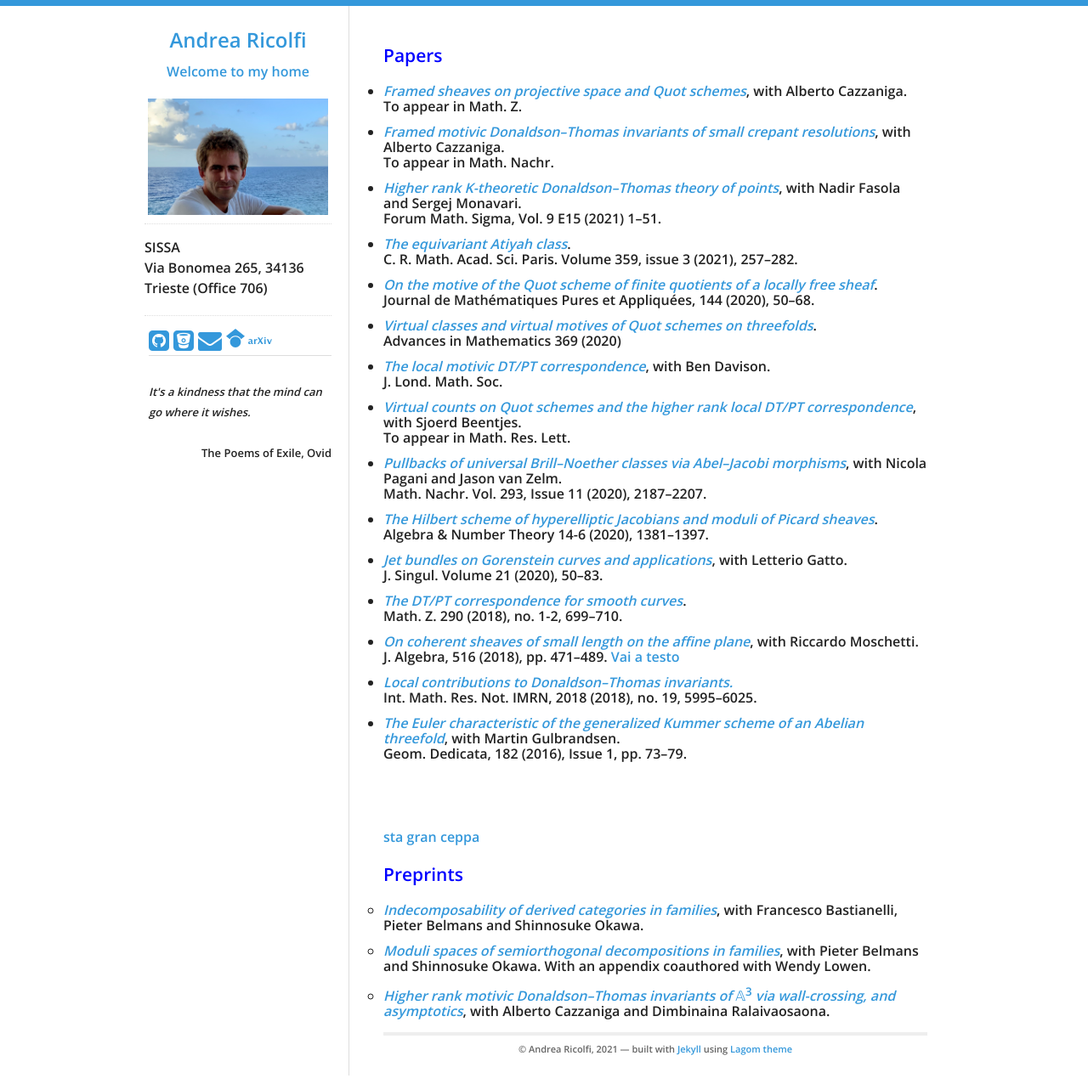
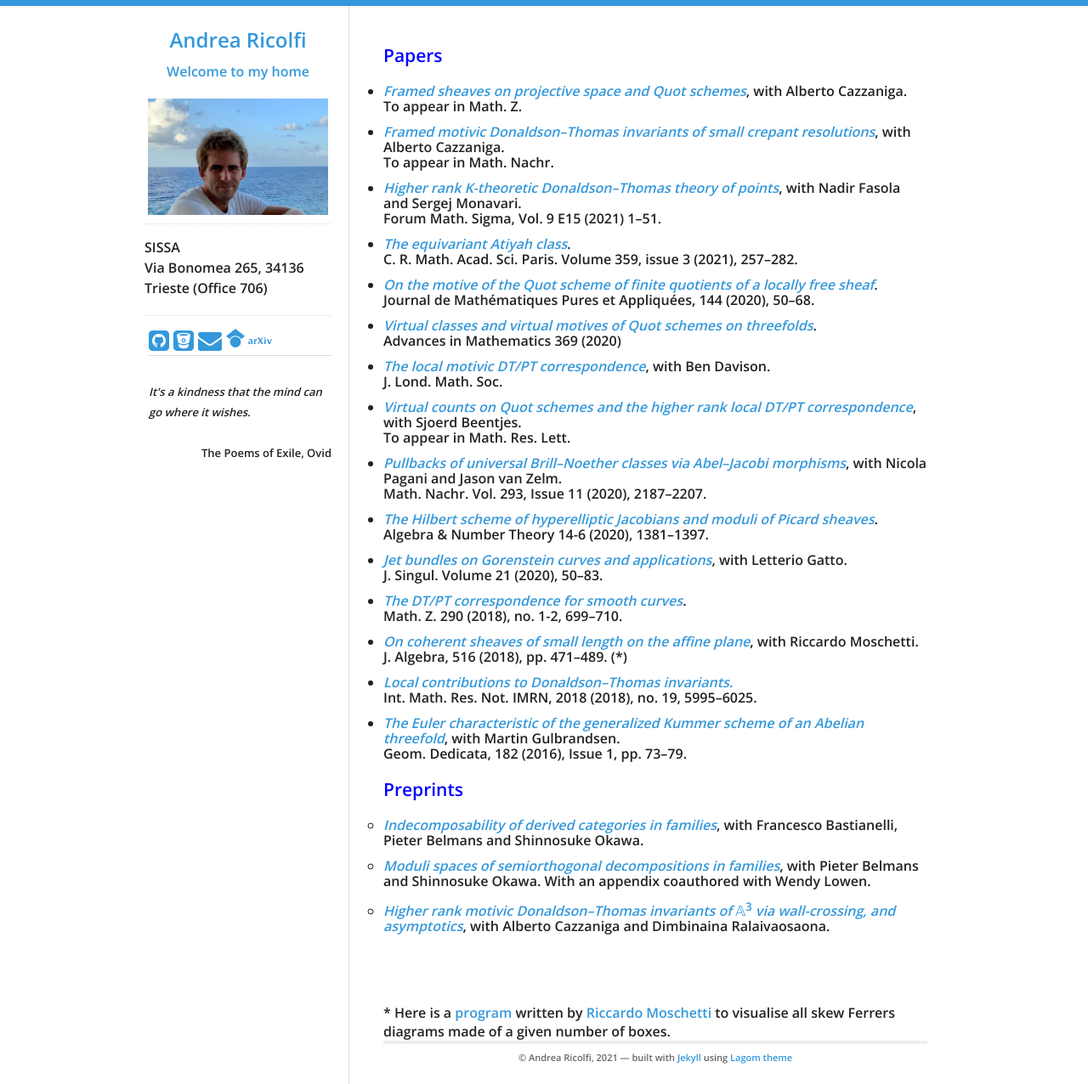
Before and after one commit to atricolfi/atricolfi.github.io, a Jekyll site: the page built from MATHEMATICS/Papers.html, in a window 1280 px wide. Shown: the whole page at 85% size. Built offline with Jekyll 4.4.1, drawn with Linux system fonts in a browser that asks for light colours.

Commit message:
Update Papers.html

```diff
--- a/MATHEMATICS/Papers.html
+++ b/MATHEMATICS/Papers.html
@@ -85,7 +85,7 @@ Math. Z. 290 (2018), no. 1-2, 699&#8211;710.
 
     <li><a href="https://www.sciencedirect.com/science/article/pii/S0021869318305477?via%3Dihub"><em>On coherent sheaves of small length on the affine plane</em></a>, with Riccardo Moschetti.
        <br>
-J. Algebra, 516 (2018), pp. 471&#8211;489. <a href="#ancora">Vai a testo</a>
+J. Algebra, 516 (2018), pp. 471&#8211;489. (*)
 <!--[<a href="https://www.sciencedirect.com/science/article/pii/S0021869318305477?via%3Dihub">Journal</a>]-->
     </li>
 
@@ -101,14 +101,7 @@ Geom. Dedicata, 182 (2016), Issue 1, pp. 73&#8211;79.
 <!--[<a href="http://link.springer.com/article/10.1007/s10711-015-0128-y">Journal</a>]-->
      </li>
 
-   <br>
-   <br>
-   <br>
-  <!--<font size="2.7" color="#9B142B"> Here is a <a href="moduli.html">program</a> written by <a href="https://sites.google.com/site/moschettiriccardo/">Riccardo Moschetti</a>
-  to visualise all skew Ferrers diagrams made of a given number of boxes. </font>-->
- <a name="ancora">sta gran ceppa</a>
-
-  </ul>
+ </ul>
 </div>
 
 
@@ -139,8 +132,18 @@ Geom. Dedicata, 182 (2016), Issue 1, pp. 73&#8211;79.
       with Alberto Cazzaniga and Dimbinaina Ralaivaosaona.
  <!--[<a href="https://arxiv.org/abs/2004.07020">Preprint</a>]-->
      </li>
+ </ul>
 
-  </ul>
+
+
+   <br>
+   <br>
+   <br>
+  <!--<font size="2.7" color="#9B142B"> Here is a <a href="moduli.html">program</a> written by <a href="https://sites.google.com/site/moschettiriccardo/">Riccardo Moschetti</a>
+  to visualise all skew Ferrers diagrams made of a given number of boxes. </font>-->
+ * Here is a <a href="moduli.html">program</a> written by <a href="https://sites.google.com/site/moschettiriccardo/">Riccardo Moschetti</a>
+ to visualise all skew Ferrers diagrams made of a given number of boxes.
+
 
 
 </div>
```
